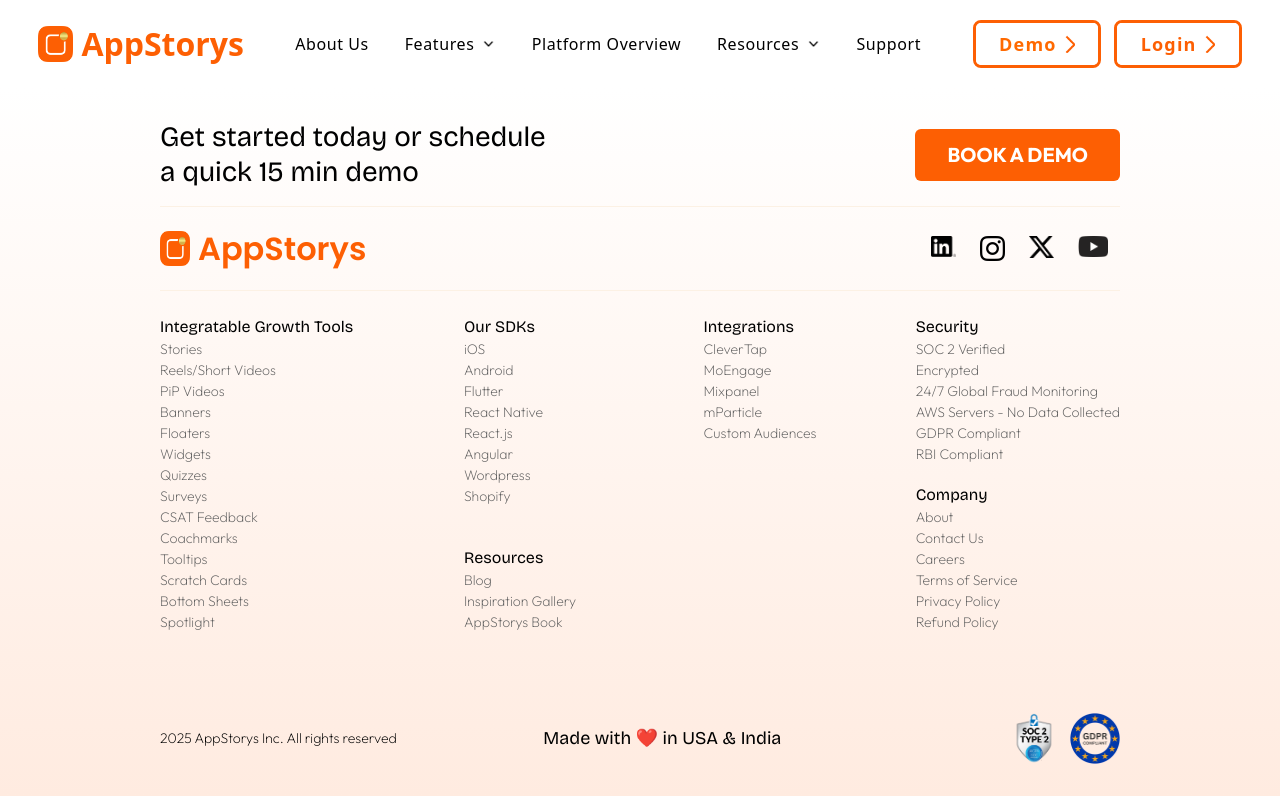
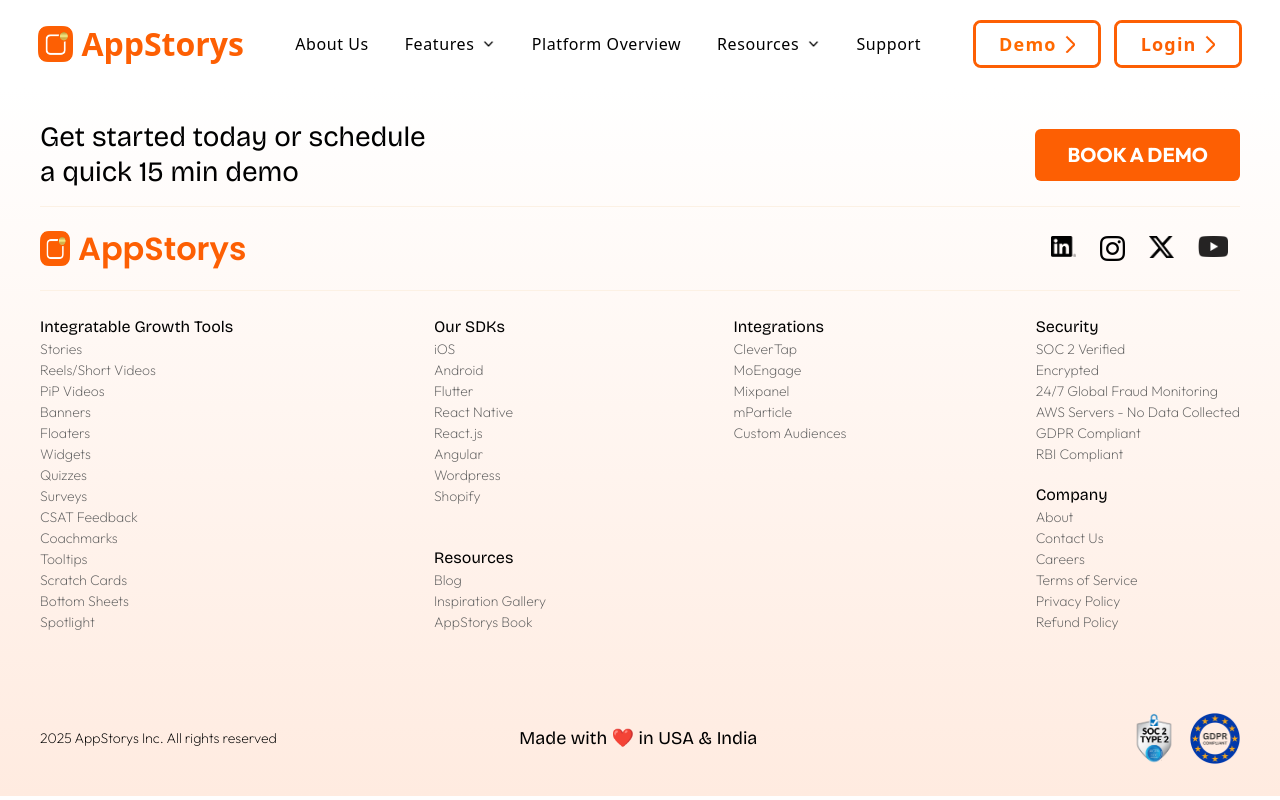
Before and after one commit to sangam-verma9/appStorys, a Next.js app: page / in a window 1280 px wide. Built offline with nearby package versions, Linux system fonts and the light colour scheme.

Commit message:
footer 1

```diff
--- a/src/app/components/Footer.jsx
+++ b/src/app/components/Footer.jsx
@@ -17,9 +17,11 @@
   subsets: ['latin'],
   weight: ['100', '200', '300', '400', '500', '600', '700', '800', '900'],
 });
+// sm: px - 14 md: px - 20 lg: px - 32 xl: px - 40 px - 10
 const Footer = () => {
   return (
-    <div className='sm:px-14 md:px-20 lg:px-32 xl:px-40 px-10 py-8 bg-gradient-to-b from-white to-[#FFEBE0]'>
+    <div className='w-full bg-gradient-to-b from-white to-[#FFEBE0]'>
+      <div className='sm:w-[95%] md:w-[90%] lg:w-[85%] xl:w-[1280px] px-10 py-8 mx-auto'>
         <div className={`flex flex-col sm:flex-row sm:justify-between sm:items-center`}>
           <h2 className={`text-[28px] ${bricolageGrotesque.className} leading-tight`}>Get started today or schedule<br /> a quick 15 min demo</h2>
           <div className='mt-5 sm:mt-0'><button className={` ${outfit.className} px-8 py-3 bg-[#FD5F03] cursor-pointer rounded-md text-white text-md sm:text-xl font-bold`}>BOOK A DEMO</button></div>
@@ -132,6 +134,7 @@
           </div>
         </div>
       </div>
+    </div>
   )
 }
 
--- a/src/app/components/Whyus/Whyus.jsx
+++ b/src/app/components/Whyus/Whyus.jsx
@@ -13,11 +13,12 @@
 const Whyus = () => {
 
     return (
-        <div className='sm:px-20 md:px-28 px-10 py-5  flex flex-col justify-center bg-[#EDF7FF]'>
+        <div className='w-full bg-[#EDF7FF]'>
+            <div className='sm:w-[95%] md:w-[90%] lg:w-[85%] xl:w-[80%] px-10 py-5  flex flex-col justify-center mx-auto'>
                 <h3 className={`${satisfy.className} text-[#FD5F03] text-[26px] text-center`}>Why us</h3>
                 <h1 className={`${bricolageGrotesque.className} text-[46px] capitalize text-center mb-2 leading-none`}>Empower Your App with Our Expertise</h1>
                 <div className='mx-auto '>
-                <div className='grid sm:grid-cols-3 grid-cols-1 justify-center'>
+                    <div className='grid md:grid-cols-2 lg:grid-cols-3 grid-cols-1 justify-center'>
                         <div className='h-[490px] w-[365px] bg-white px-7 py-10 rounded-3xl border border-[#DEDFE3] shadow-[2px_4px_38px_0px_rgba(0,0,0,0.07)] scale-[0.9]'>
                             <h3 className={`${bricolageGrotesque.className} card-whyus-heading text-[23px] capitalize mb-5`}>Security #1 Priority</h3>
                             <div className='w-[90%] h-[50%] relative flex justify-center items-center mx-auto'>
@@ -63,6 +64,7 @@
                     </div>
                 </div>
             </div>
+        </div>
     )
 }
 
```
Lines whose indentation alone changed are shown as unchanged.
